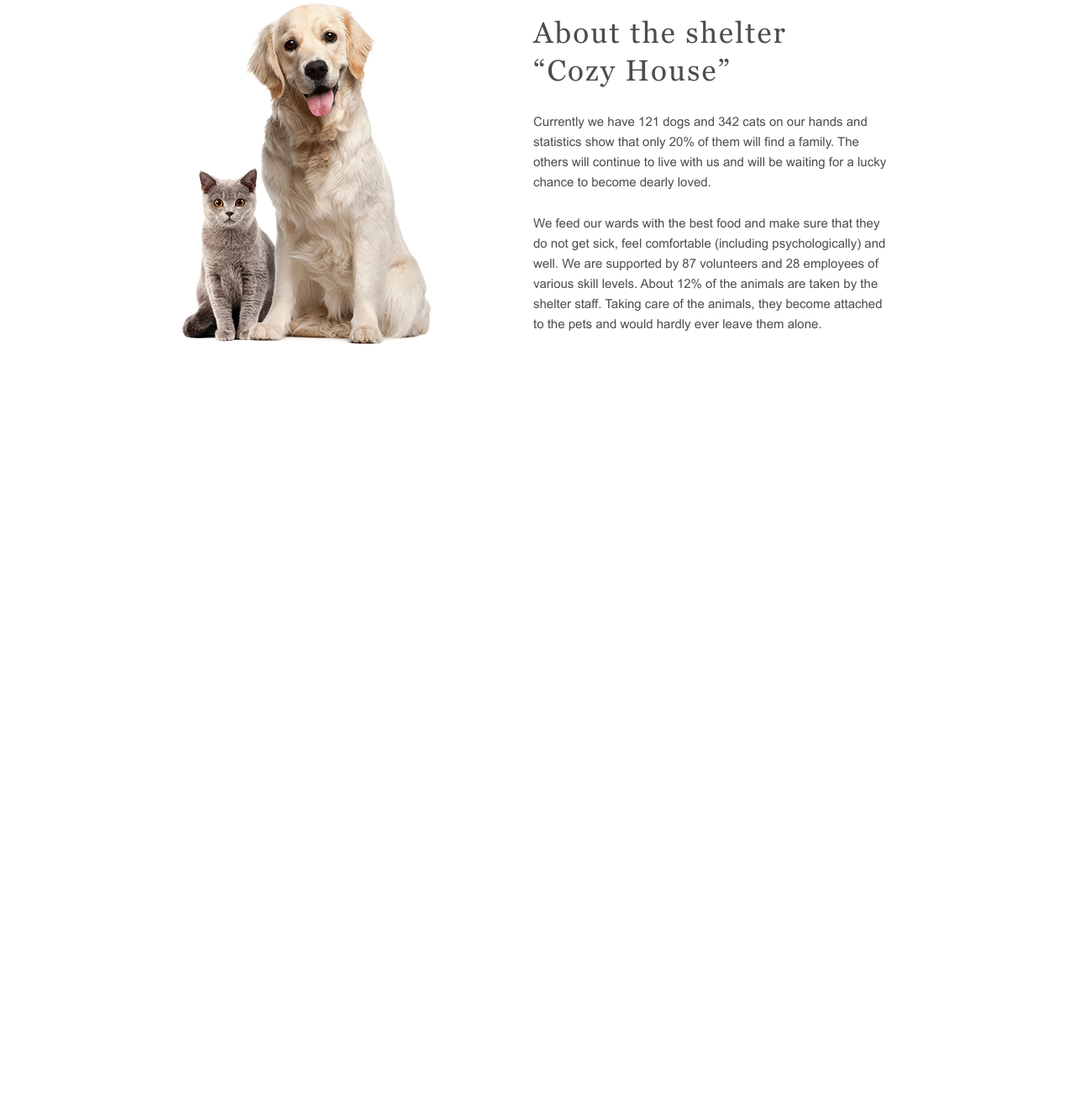
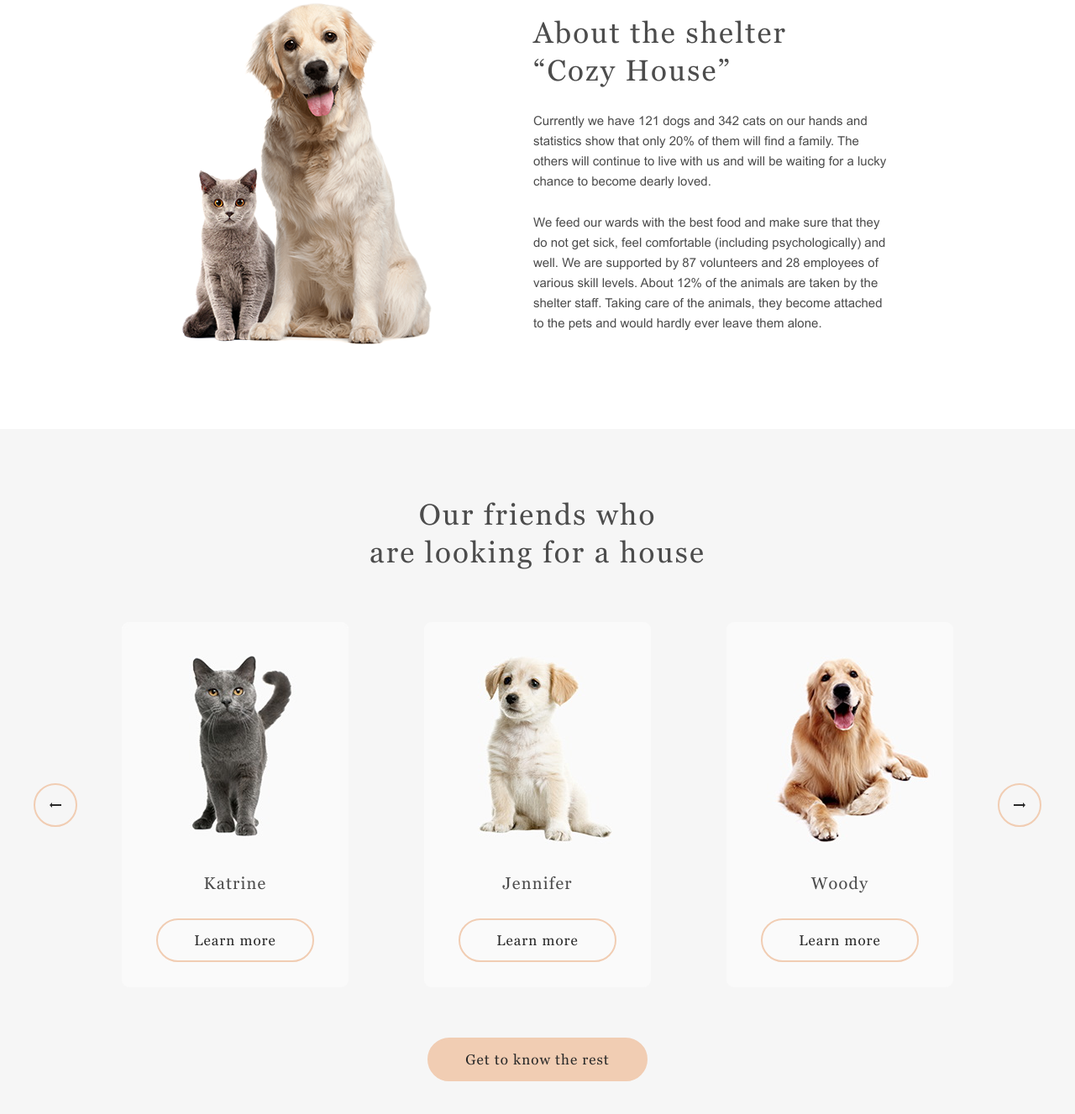
Before and after one commit to joyscript/Shelter, a plain HTML site: page shelter/index.html in a window 1280 px wide. Shown: the part 985-2312 px from the top of the page at 84% size. Before the commit the page ends 1496 px from the top, so only its background shows below. Drawn offline with Linux system fonts and the light colour scheme; files whose address does not match are found by name.

Commit message:
feat: add section "pets"

```diff
--- a/shelter/index.html
+++ b/shelter/index.html
@@ -64,7 +64,45 @@
         </div>
       </section>
 
-      <section class="friends"></section>
+      <section class="pets">
+        <div class="pets__wrapper">
+          <h3 class="pets__title">Our friends who are&nbsp;looking for a house</h3>
+          <div class="pets__slider slider">
+            <button class="button button_slider button_slide-prev"></button>
+            <div class="slider__cards">
+              <div class="card">
+                <div class="card__pic">
+                  <img src="assets/img/pets/katrine.jpg" alt="Cat Katrine" />
+                </div>
+                <h4>Katrine</h4>
+                <button class="button button_bordered">Learn more</button>
+              </div>
+
+              <div class="slider__cards">
+                <div class="card">
+                  <div class="card__pic">
+                    <img src="assets/img/pets/jennifer.jpg" alt="Cat Jennifer" />
+                  </div>
+                  <h4>Jennifer</h4>
+                  <button class="button button_bordered">Learn more</button>
+                </div>
+              </div>
+              <div class="slider__cards">
+                <div class="card">
+                  <div class="card__pic">
+                    <img src="assets/img/pets/woody.jpg" alt="Cat Woody" />
+                  </div>
+                  <h4>Woody</h4>
+                  <button class="button button_bordered ">Learn more</button>
+                </div>
+              </div>
+            </div>
+            <button class="button button_slider button_slide-next"></button>
+          </div>
+          <button class="button">Get to know the rest</button>
+        </div>
+      </section>
+
       <section class="help"></section>
       <section class="donat"></section>
     </main>
--- a/shelter/scss/base/_basic.scss
+++ b/shelter/scss/base/_basic.scss
@@ -59,3 +59,8 @@ a {
   margin: auto;
   padding: 80px 40px 100px;
 }
+
+.pets,
+.donat {
+  background-color: $color-light-l;
+}
--- a/shelter/scss/base/_fonts.scss
+++ b/shelter/scss/base/_fonts.scss
@@ -70,7 +70,7 @@ h2 {
 }
 
 h3 {
-  @include font(35px, 1.3);
+  @include font(35px, 45px);
 }
 
 h4 {
--- a/shelter/scss/components/_buttons.scss
+++ b/shelter/scss/components/_buttons.scss
@@ -1,12 +1,44 @@
 .button {
-  padding: 15px 45px;
-  font-family: 'Georgia';
+  display: flex;
+  justify-content: center;
+  align-items: center;
+  height: 52px;
+  padding: 10px 43px;
+  font-family: 'Georgia', serif;
   @include font(17px, 1.3, $color-button);
   letter-spacing: 0.06em;
-  background: $color-prim;
+  background-color: $color-prim;
+  border: 2px solid $color-prim;
   border-radius: 100px;
 
-  &:hover {
-    background: $color-prim-l;
+  &_bordered {
+    background-color: transparent;
+  }
+
+  &_slider {
+    width: 52px;
+    padding: 0;
+    border-radius: 50%;
+    background-color: transparent;
+  }
+
+  &_slide-prev,
+  &_slide-next {
+    background-repeat: no-repeat;
+    background-position: center center;
+    background-size: 14px 6px;
+  }
+
+  &_slide-prev {
+    background-image: url('../assets/svg/arrows.svg#arrow-prev');
+  }
+  &_slide-next {
+    background-image: url('../assets/svg/arrows.svg#arrow-next');
+  }
+
+  &:hover,
+  .card:hover & {
+    background-color: $color-prim-l;
+    border-color: $color-prim-l;
   }
 }
--- /dev/null
+++ b/shelter/scss/components/_slider.scss
@@ -0,0 +1,34 @@
+.slider {
+  display: flex;
+  align-items: center;
+  gap: 53px;
+}
+
+.slider__cards{
+  display: flex;
+  gap: 90px;
+}
+
+.card {
+  display: flex;
+  flex-direction: column;
+  align-items: center;
+  gap: 30px;
+  width: 270px;
+  min-height: 435px;
+  background: $color-light-s;
+  border-radius: 9px;
+  overflow: hidden;
+  cursor: pointer;
+  transition: 0.3s;
+
+  &:hover {
+    background: $color-light;
+  }
+}
+
+.card__pic {
+  width: 100%;
+  padding-top: 100%;
+  @include img();
+}
--- a/shelter/scss/parts/_4_pets.scss
+++ b/shelter/scss/parts/_4_pets.scss
@@ -0,0 +1,12 @@
+.pets__wrapper {
+  display: flex;
+  flex-direction: column;
+  align-items: center;
+  gap: 60px;
+
+}
+
+.pets__title {
+  max-width: 400px;
+  text-align: center;
+}
--- a/shelter/style.scss
+++ b/shelter/style.scss
@@ -5,6 +5,7 @@
 @import 'scss/components/logo';
 @import 'scss/components/menu';
 @import 'scss/components/buttons';
+@import 'scss/components/slider';
 
 @import 'scss/parts/1_header';
 @import 'scss/parts/2_start';
```
Also changed, not shown: shelter/assets/img/pets/charly.jpg (added), shelter/assets/img/pets/charly.png (added), shelter/assets/img/pets/freddie.jpg (added), shelter/assets/img/pets/jennifer.jpg (added), shelter/assets/img/pets/katrine.jpg (added), shelter/assets/img/pets/scarlett.jpg (added), shelter/assets/img/pets/sophia.jpg (added), shelter/assets/img/pets/timmy.jpg (added), shelter/assets/img/pets/woody.jpg (added), shelter/assets/svg/arrows.svg (added), shelter/css/style.css, 1 other file.
